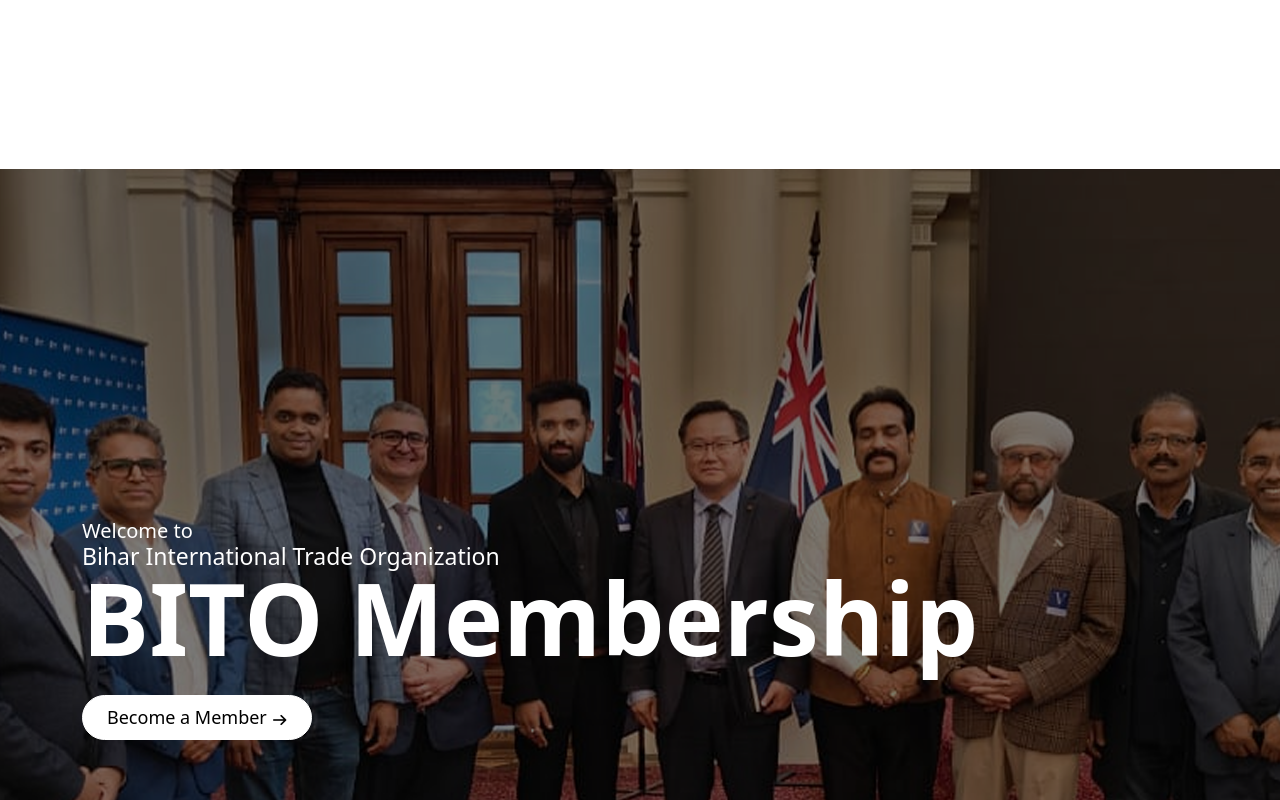
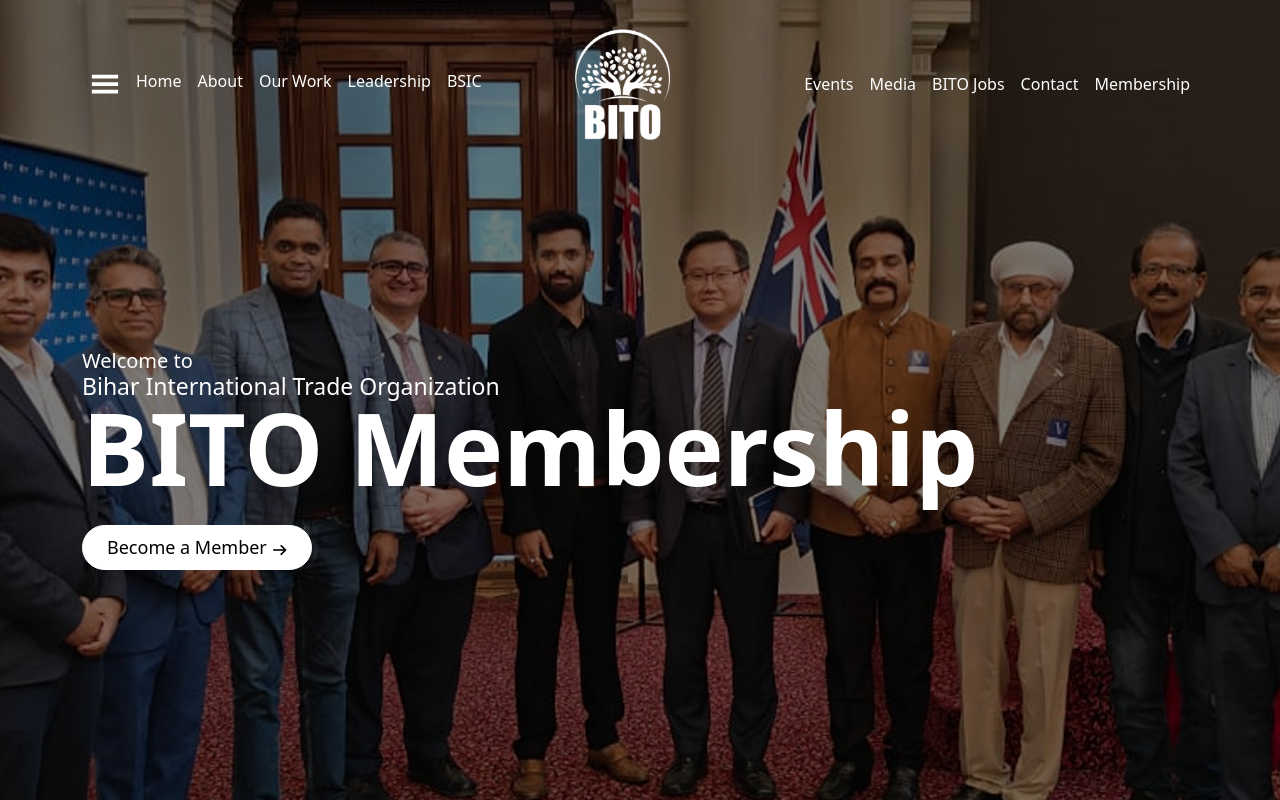
Before and after one commit to hemangdigitalxplode/bito-world, a React (Vite) app: page /membership in a window 1280 px wide. Shown: the top 800 px of the page. Built offline with nearby package versions, Linux system fonts and the light colour scheme.

Commit message:
membership page layout and margin fixed

```diff
--- a/src/Components/MembershipCTA.jsx
+++ b/src/Components/MembershipCTA.jsx
@@ -12,6 +12,7 @@
             <div
                 style={{
                     backgroundColor: "#422a1d",
+                    marginTop:'50px'
                 }}
             >
                 <Container>
--- a/src/Pages/Membership.jsx
+++ b/src/Pages/Membership.jsx
@@ -19,6 +19,7 @@
                     "background-repeat": "no-repeat",
                     "background-position": "center",
                     padding: "350px 0",
+                    marginTop:'-170px'
                 }}
                 className="h-100">
 
```
